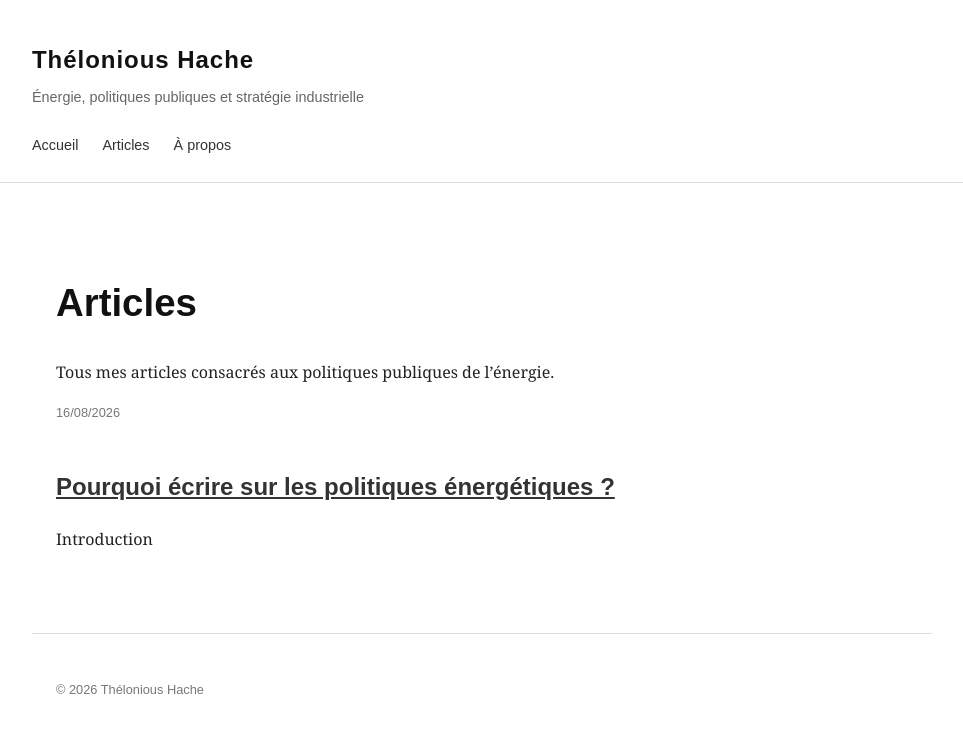
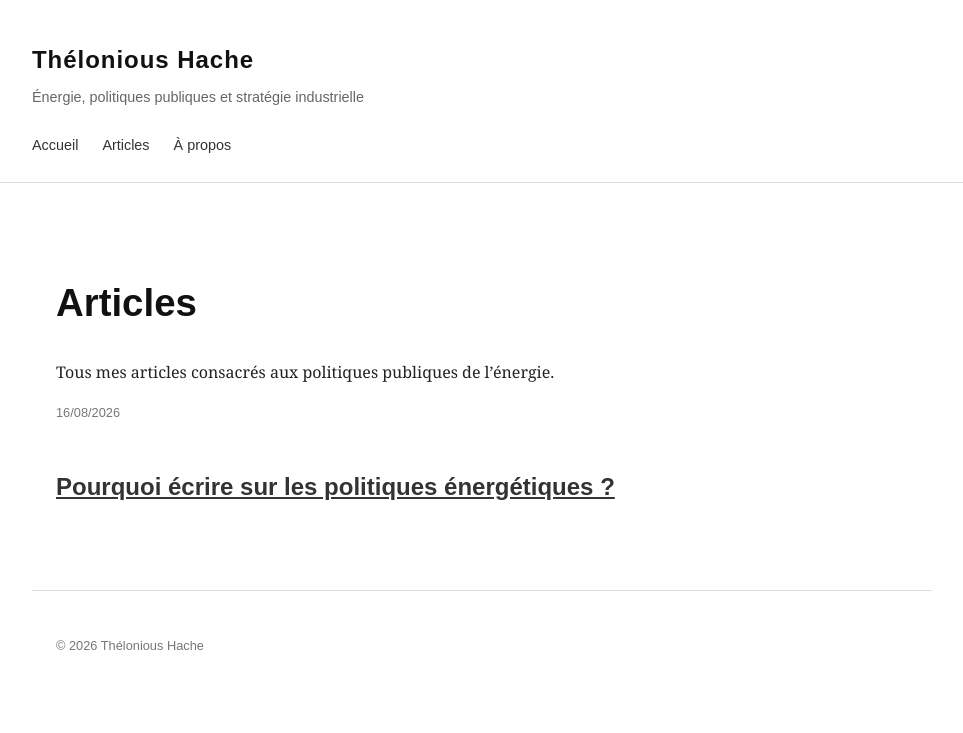
Before and after one commit to TheloniousHache/thelonious-hache.github.io, a Jekyll site: the page built from articles.md, in a window 1280 px wide. Shown: the top 733 px of the page, without its empty margins (158-1121 px from the left). Built offline with Jekyll 4.4.1, drawn with Linux system fonts in a browser that asks for light colours.

Commit message:
Update articles.md

```diff
--- a/articles.md
+++ b/articles.md
@@ -22,12 +22,6 @@ Tous mes articles consacrés aux politiques publiques de l'énergie.
     </a>
   </h2>
 
-  {% if post.excerpt %}
-    <p>
-      {{ post.excerpt | strip_html | truncatewords: 40 }}
-    </p>
-  {% endif %}
-
 </article>
 
 {% endfor %}
```
